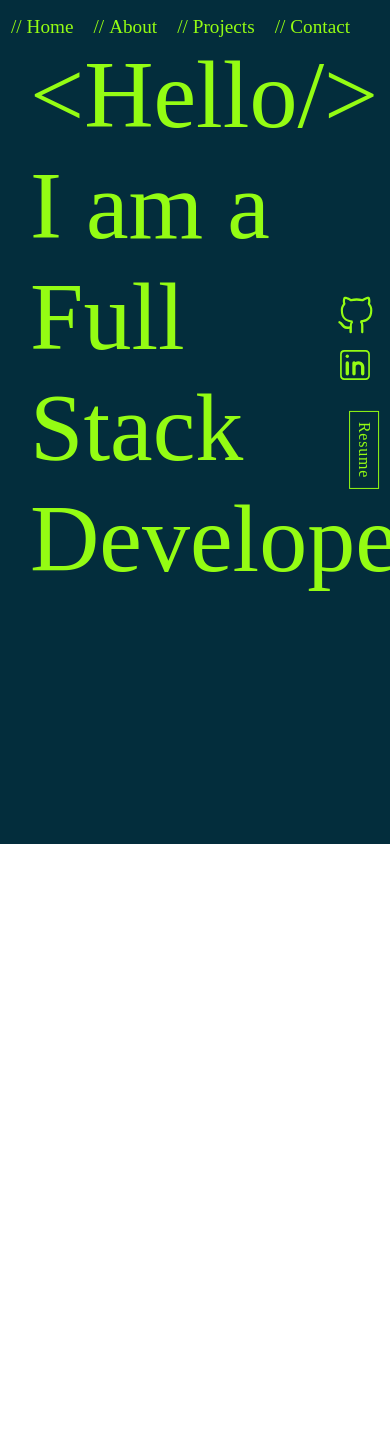
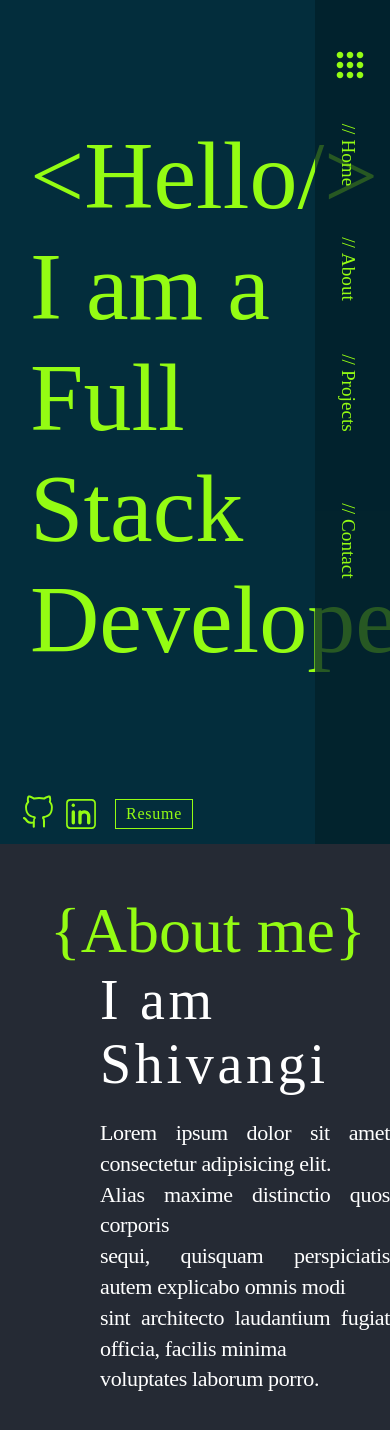
Before and after one commit to Shivangi020/Portfolio, a React (Vite) app: page / in a window 390 px wide. Shown: the top 1430 px of the page. Built offline with nearby package versions, Linux system fonts and the light colour scheme; a web font is replaced by a local one.

Commit message:
building : About section

```diff
--- a/src/App.jsx
+++ b/src/App.jsx
@@ -1,3 +1,4 @@
+import About from "./Components/About"
 import Home from "./Components/Home"
 import Navbar from "./Components/Navbar"
 
@@ -7,6 +8,7 @@ function App() {
    <main >
     <Navbar/>
     <Home/>
+    <About/>
   </main>
   )
 }
--- /dev/null
+++ b/src/Components/About.jsx
@@ -0,0 +1,21 @@
+import React from 'react'
+
+const About = () => {
+  return (
+    <div className='about-cn'>
+
+        <section className='about-s'>
+        <h1>{`{About me}`}</h1>
+        <h3>I am Shivangi</h3>
+        <p>Lorem ipsum dolor sit amet consectetur adipisicing elit. <br/>
+            Alias maxime distinctio quos corporis <br/>
+            sequi, quisquam perspiciatis autem explicabo omnis modi  <br/>
+            sint architecto laudantium fugiat officia, facilis minima <br/>
+            voluptates laborum porro.</p>
+        </section>
+
+    </div>
+  )
+}
+
+export default About
--- a/src/Components/Navbar.jsx
+++ b/src/Components/Navbar.jsx
@@ -1,8 +1,10 @@
 import React from 'react'
+import {CgMenuGridO} from 'react-icons/cg'
 
 const Navbar = () => {
   return (
     <div className='navbar-cn'>
+        <p className='menu-grid'><CgMenuGridO/></p>
         <ul>
             <li><a href='#Home'>Home</a></li>
             <li><a href='#About'>About</a></li>
--- /dev/null
+++ b/src/Sass/_About.scss
@@ -0,0 +1,37 @@
+$text-color: #fff;
+$heading-color: #94fc13;
+$left-space: 50px;
+
+.about-cn {
+  background-color: #252a34;
+  height: 100vh;
+
+  .about-s {
+    padding-top: 50px;
+    padding-left: $left-space;
+    color: $text-color;
+    h1 {
+      margin: 0;
+      color: $heading-color;
+      font-size: 4em;
+      font-weight: 400;
+    }
+
+    h3 {
+      margin: 0;
+      font-weight: 400;
+      font-size: 3.5em;
+      padding-left: $left-space;
+      letter-spacing: 0.066em;
+    }
+
+    p {
+      padding-left: $left-space;
+      font-size: 22px;
+      line-height: 1.4;
+      letter-spacing: -0.016em;
+      font-weight: 400;
+      text-align: justify;
+    }
+  }
+}
--- a/src/Sass/_Home.scss
+++ b/src/Sass/_Home.scss
@@ -5,7 +5,7 @@
 }
 
 .home-cn{
-    padding-top: 10%;
+    padding-top: 120px;
 
     p{
         margin: 0 30px;
@@ -20,6 +20,7 @@
     display: flex;
     flex-direction: column;
     align-items: flex-end;
+    transition: all 3ms;
 
     a{
         color: #94FC13;
@@ -38,3 +39,31 @@
         top: 140px;
     }
 }
+
+
+
+// Small screen and down
+@media only screen and (max-width: 640px) {
+
+    .links-on-home{
+        bottom: 0;
+        left: 0;
+        flex-direction: row;
+        padding-left: 20px;
+
+
+     > a:nth-child(1) {
+        font-size: 2.2em;
+        margin-bottom: 6px;
+        margin-right: 6px;
+      }
+        .resume-btn{
+            transform: rotate(0deg);
+            left: 100px;
+            bottom: 15px;
+            right: auto;
+            top: auto;
+            margin-left: 15px;
+        }
+    }
+}
--- a/src/Sass/_Navbar.scss
+++ b/src/Sass/_Navbar.scss
@@ -2,12 +2,18 @@
     position: fixed;
     top: 0;
     width: 100%;
-    height: 50px;
-
+    height: 70px;
+    background-color: #021F29BD;
+    z-index: 200;
+    padding-top: 5px
 }
 
 .navbar-cn{
 
+
+    .menu-grid{
+        display: none;
+    }
     ul{
         list-style: none;
         display: flex;
@@ -40,3 +46,49 @@
         }
     }
 }
+
+
+// Small screen and down
+@media only screen and (max-width: 640px) {
+
+    .navbar-cn{
+         width: 75px;
+         height: 100%;
+         right: 0;
+
+    .menu-grid{
+        display: block;
+        color: #94FC13;
+        font-size: 2.5em;
+        padding-left: 15px;
+        margin-bottom: 0;
+        cursor: pointer;
+    }
+         ul{
+            flex-direction: column;
+            padding-left: 0px;
+            padding-right: 55px;
+            margin-top: 0;
+            height: 500px;
+           align-items: center;
+            justify-content: center;
+
+            > li:nth-child(3)  {
+                margin-top: 16px;
+            }
+
+            >:last-child{
+                margin-top: 40px;
+            }
+
+            li{
+                transform: rotate(90deg);
+                height: 120px;
+                margin-top: 6px;
+            }
+         }
+
+
+
+    }
+}
--- a/src/Sass/index.scss
+++ b/src/Sass/index.scss
@@ -1,3 +1,4 @@
 @use 'App';
 @use 'Navbar' ;
 @use 'Home' ;
+@use 'About' ;
```
